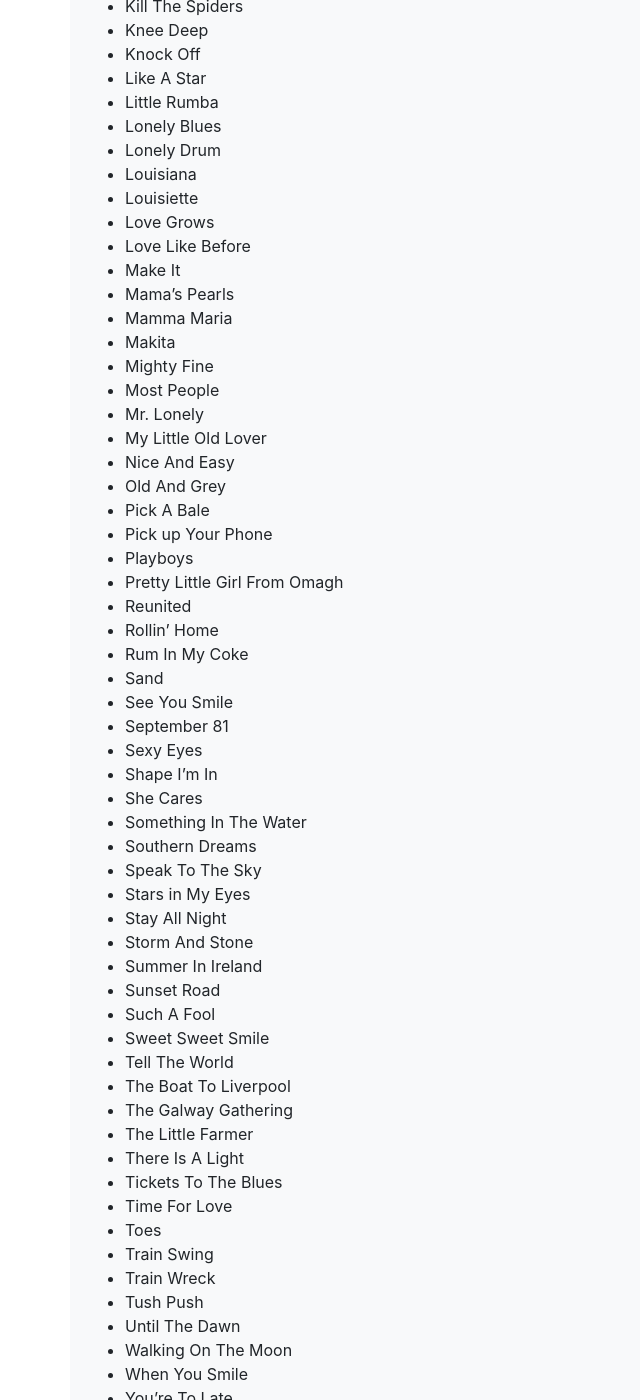
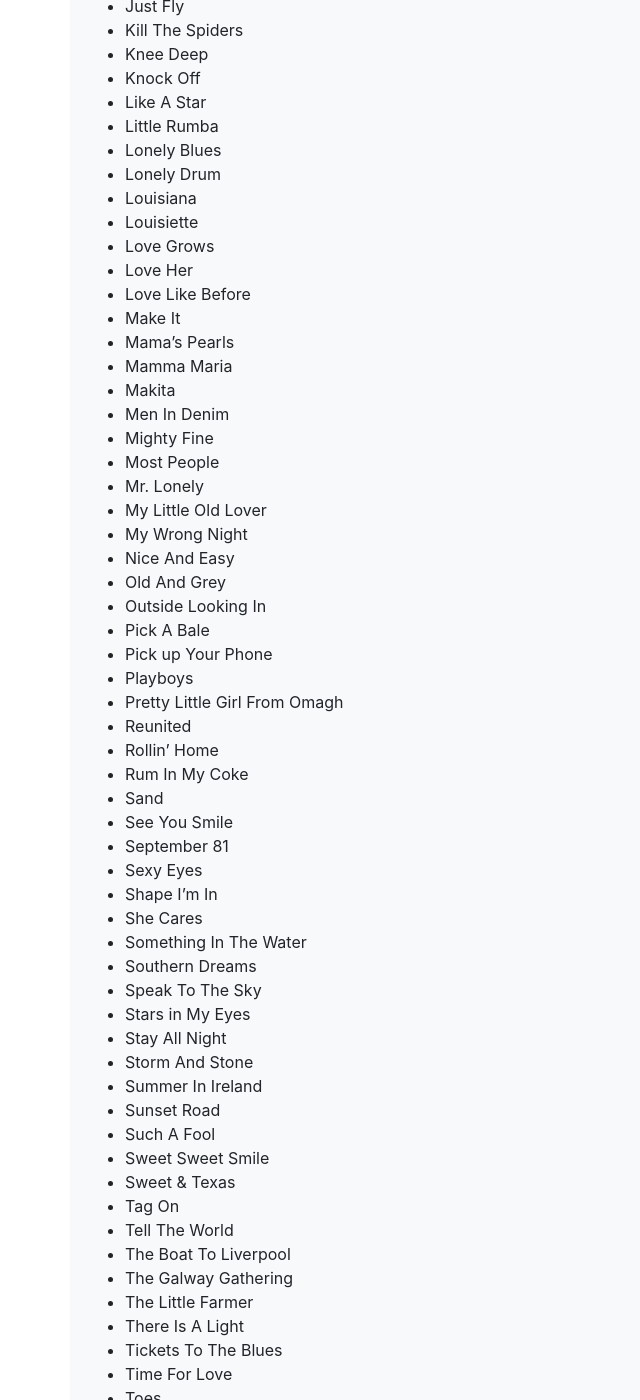
Before and after one commit to lonemathiasen/lonemathiasen.github.io, a Jekyll site: the page built from danseliste.md, in a window 1280 px wide and 1400 px high, scrolled down 1617 px. Shown: the whole window, without its empty margins (0-640 px from the left). Built offline with Jekyll 4.4.1, drawn with Linux system fonts in a browser that asks for light colours; some of the changed text lies outside the part shown.

Commit message:
Update danseliste.md
Listen opdateret

```diff
--- a/danseliste.md
+++ b/danseliste.md
@@ -71,17 +72,21 @@ description: Awesome description here
 * Louisiana
 * Louisiette
 * Love Grows
+* Love Her
 * Love Like Before
 * Make It
 * Mama's Pearls
 * Mamma Maria
 * Makita
+* Men In Denim
 * Mighty Fine
 * Most People
 * Mr. Lonely
 * My Little Old Lover
+* My Wrong Night
 * Nice And Easy
 * Old And Grey
+* Outside Looking In
 * Pick A Bale
 * Pick up Your Phone
 * Playboys
@@ -105,6 +110,8 @@ description: Awesome description here
 * Sunset Road
 * Such A Fool
 * Sweet Sweet Smile
+* Sweet & Texas
+* Tag On
 * Tell The World
 * The Boat To Liverpool
 * The Galway Gathering
```
Also changed, not shown: other parts of danseliste.md (+2 -0 lines).
